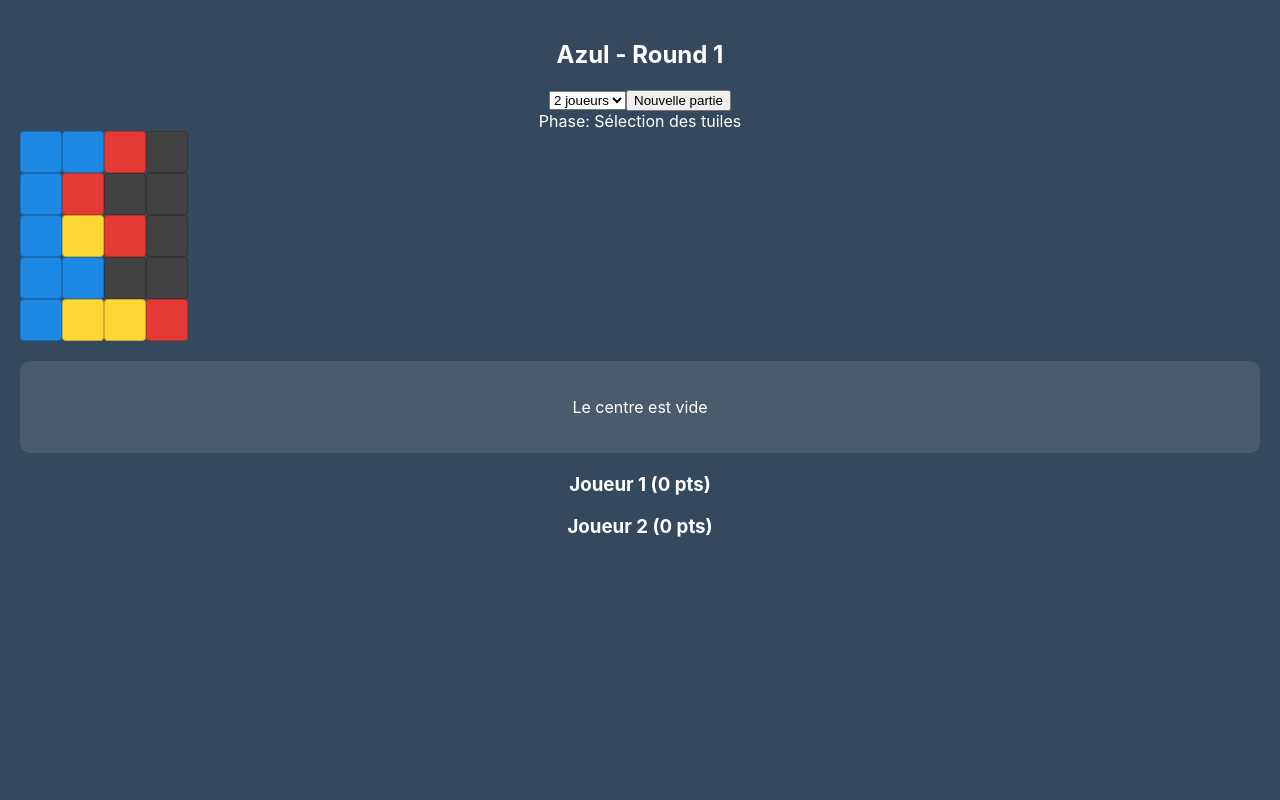
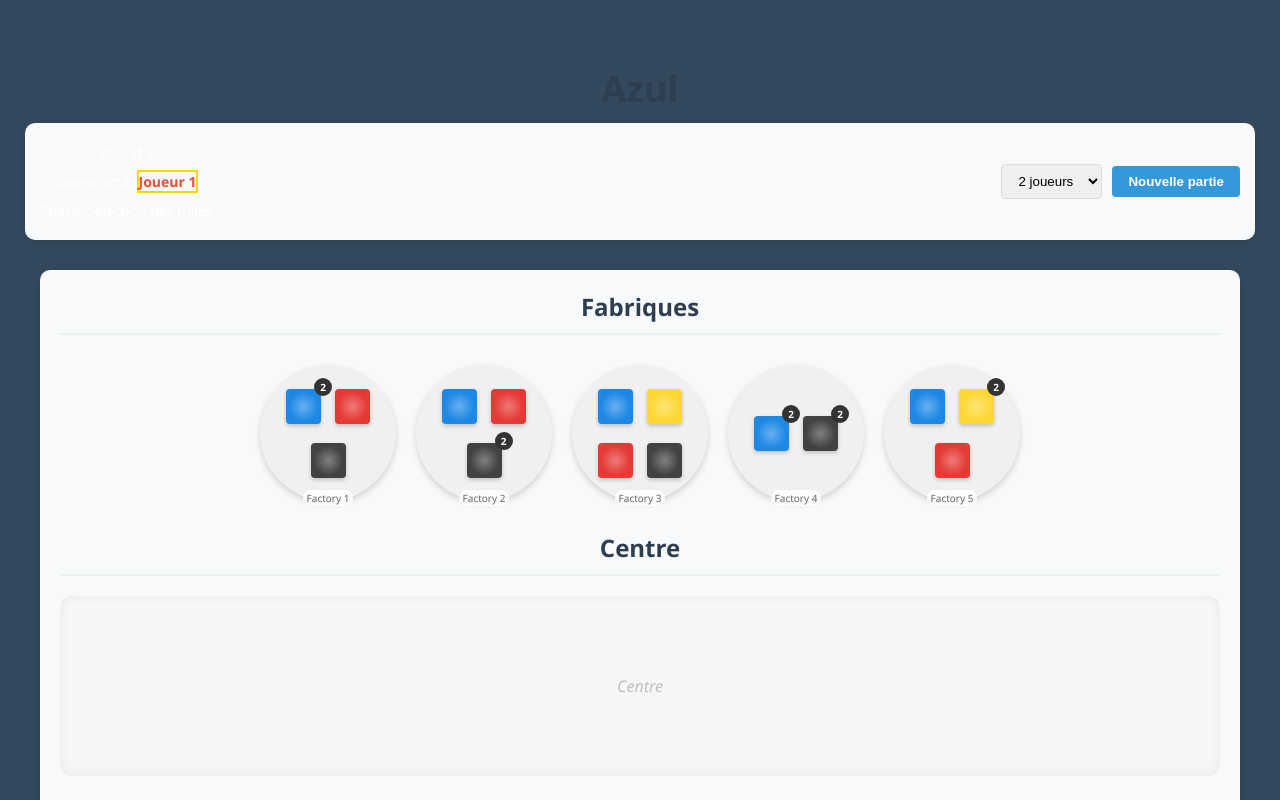
Before and after one commit to Matheo-Piget/azul, a React (Create React App) app: page / in a window 1280 px wide. Shown: the top 800 px of the page. Built offline with nearby package versions, Linux system fonts and the light colour scheme; the HTML template or start-up script is replaced by a standard one.

Commit message:
affiche plus correct

```diff
--- a/src/components/Board/GameBoard.tsx
+++ b/src/components/Board/GameBoard.tsx
@@ -3,6 +3,7 @@
 import PlayerBoard from '../PlayerBoard/PlayerBoard';
 import Center from '../Center/Center';
 import { useGame } from '../../state/GameContext';
+import './Gameboard.css';
 
 const GameBoard: React.FC = () => {
   const { gameState, startNewGame } = useGame();
@@ -23,40 +24,70 @@
     return <div>Chargement...</div>;
   }
 
+  // Trouver le joueur actif
+  const currentPlayer = gameState.players.find(p => p.id === gameState.currentPlayer);
+
   return (
     <div className="game-board">
+      <div className="game-header">
+        <h1>Azul</h1>
         <div className="game-info">
-        <h2>Azul - Round {gameState.roundNumber}</h2>
+          <div className="game-status">
+            <p className="round-info">Round {gameState.roundNumber}</p>
+            <p className="player-info">
+              Joueur actif: <span className="current-player">{currentPlayer?.name}</span>
+            </p>
+            <p className="phase-info">
+              Phase: {gameState.gamePhase === 'drafting' ? 'Sélection des tuiles' :
+                     gameState.gamePhase === 'tiling' ? 'Placement des tuiles' :
+                     gameState.gamePhase === 'scoring' ? 'Décompte des points' : 'Fin de partie'}
+            </p>
+          </div>
+
           <div className="game-controls">
             <select
               value={playerCount}
               onChange={(e) => setPlayerCount(parseInt(e.target.value))}
+              className="player-select"
             >
               <option value="2">2 joueurs</option>
               <option value="3">3 joueurs</option>
               <option value="4">4 joueurs</option>
             </select>
-          <button onClick={handleNewGame}>Nouvelle partie</button>
+            <button onClick={handleNewGame} className="new-game-btn">Nouvelle partie</button>
           </div>
-        <div className="game-phase">
-          Phase: {gameState.gamePhase === 'drafting' ? 'Sélection des tuiles' :
-                  gameState.gamePhase === 'tiling' ? 'Placement des tuiles' :
-                  gameState.gamePhase === 'scoring' ? 'Décompte des points' : 'Fin de partie'}
         </div>
       </div>
 
+      <div className="main-area">
+        <div className="factories-area">
+          <h2>Fabriques</h2>
           <div className="factories-container">
             {gameState.factories.map(factory => (
               <Factory key={factory.id} factoryId={factory.id} />
             ))}
           </div>
 
+          <div className="center-area">
+            <h2>Centre</h2>
             <Center />
+          </div>
+        </div>
 
+        <div className="players-area">
+          <h2>Plateaux des joueurs</h2>
           <div className="players-container">
             {gameState.players.map(player => (
-          <PlayerBoard key={player.id} playerId={player.id} />
+              <div
+                key={player.id}
+                className={`player-board-container ${player.id === gameState.currentPlayer ? 'active-player' : ''}`}
+              >
+                <h3>{player.name} {player.id === gameState.currentPlayer && '(actif)'}</h3>
+                <PlayerBoard playerId={player.id} />
+              </div>
             ))}
+          </div>
+        </div>
       </div>
     </div>
   );
--- a/src/components/Board/Gameboard.css
+++ b/src/components/Board/Gameboard.css
@@ -1,33 +1,148 @@
 .game-board {
-    display: flex;
-    flex-direction: column;
-    width: 100%;
   max-width: 1200px;
   margin: 0 auto;
   padding: 20px;
+  font-family: 'Segoe UI', Tahoma, Geneva, Verdana, sans-serif;
+}
+
+.game-header {
+  display: flex;
+  flex-direction: column;
+  align-items: center;
+  margin-bottom: 30px;
+}
+
+.game-header h1 {
+  color: #2c3e50;
+  font-size: 36px;
+  margin-bottom: 10px;
 }
 
 .game-info {
   display: flex;
   justify-content: space-between;
-    align-items: center;
-    margin-bottom: 20px;
+  width: 100%;
+  background-color: #f8f9fa;
+  padding: 15px;
+  border-radius: 10px;
+  box-shadow: 0 2px 10px rgba(0, 0, 0, 0.1);
+}
+
+.game-status {
+  display: flex;
+  flex-direction: column;
+}
+
+.game-status p {
+  margin: 5px 0;
+}
+
+.round-info, .player-info, .phase-info {
+  font-size: 14px;
+}
+
+.current-player {
+  font-weight: bold;
+  color: #e74c3c;
 }
 
 .game-controls {
   display: flex;
+  align-items: center;
   gap: 10px;
+}
+
+.player-select {
+  padding: 8px 12px;
+  border-radius: 4px;
+  border: 1px solid #ddd;
+}
+
+.new-game-btn {
+  padding: 8px 16px;
+  background-color: #3498db;
+  color: white;
+  border: none;
+  border-radius: 4px;
+  cursor: pointer;
+  font-weight: bold;
+}
+
+.new-game-btn:hover {
+  background-color: #2980b9;
+}
+
+.main-area {
+  display: flex;
+  flex-direction: column;
+  gap: 30px;
+}
+
+.factories-area, .players-area {
+  background-color: #f8f9fa;
+  padding: 20px;
+  border-radius: 10px;
+  box-shadow: 0 2px 10px rgba(0, 0, 0, 0.1);
+}
+
+.factories-area h2, .players-area h2 {
+  color: #2c3e50;
+  margin-top: 0;
+  border-bottom: 2px solid #ecf0f1;
+  padding-bottom: 10px;
 }
 
 .factories-container {
   display: flex;
   flex-wrap: wrap;
-    gap: 20px;
+  justify-content: center;
   margin-bottom: 20px;
 }
 
+.center-area {
+  margin-top: 20px;
+  text-align: center;
+}
+
 .players-container {
-    display: grid;
-    grid-template-columns: repeat(auto-fit, minmax(450px, 1fr));
+  display: flex;
+  flex-wrap: wrap;
+  justify-content: center;
   gap: 20px;
 }
+
+.player-board-container {
+  border: 2px solid #ecf0f1;
+  border-radius: 10px;
+  padding: 15px;
+  transition: all 0.3s ease;
+  min-width: 250px;
+}
+
+.player-board-container h3 {
+  margin-top: 0;
+  color: #34495e;
+  border-bottom: 1px solid #ecf0f1;
+  padding-bottom: 8px;
+}
+
+.active-player {
+  border-color: #3498db;
+  box-shadow: 0 0 15px rgba(52, 152, 219, 0.3);
+}
+
+/* Responsive design */
+@media (max-width: 768px) {
+  .game-info {
+    flex-direction: column;
+    gap: 15px;
+  }
+
+  .game-controls {
+    justify-content: flex-start;
+  }
+
+  .player-board-container {
+    width: 100%;
+  }
+}
--- a/src/components/Center/Center.css
+++ b/src/components/Center/Center.css
@@ -1,29 +1,78 @@
 .center {
+  min-width: 200px;
+  min-height: 150px;
+  margin: 20px auto;
+  padding: 15px;
+  background-color: #f5f5f5;
+  border-radius: 12px;
   display: flex;
   flex-direction: column;
+  justify-content: center;
   align-items: center;
-    margin: 20px 0;
-    padding: 20px;
-    background-color: rgba(255, 255, 255, 0.1);
-    border-radius: 10px;
+  position: relative;
+  box-shadow: inset 0 0 10px rgba(0, 0, 0, 0.1);
+}
+
+.center-empty {
+  display: flex;
+  justify-content: center;
+  align-items: center;
+  opacity: 0.6;
+}
+
+.center-placeholder {
+  font-style: italic;
+  color: #999;
 }
 
 .center-tiles {
   display: flex;
   flex-wrap: wrap;
+  justify-content: center;
+  max-width: 400px;
   gap: 5px;
 }
 
-  .first-player-token {
-    margin-bottom: 10px;
-    padding: 5px 10px;
-    background-color: gold;
-    border-radius: 50%;
-    font-weight: bold;
+.color-group {
+  display: flex;
+  flex-wrap: wrap;
+  margin: 5px;
+  position: relative;
+  justify-content: center;
 }
 
-  .color-group {
-    margin: 5px;
+.tile-count {
+  position: absolute;
+  top: -8px;
+  right: -8px;
+  background-color: #333;
+  color: white;
+  border-radius: 50%;
+  width: 18px;
+  height: 18px;
   display: flex;
-    gap: 3px;
+  justify-content: center;
+  align-items: center;
+  font-size: 11px;
 }
+
+.first-player-marker {
+  position: absolute;
+  top: 50%;
+  left: 50%;
+  transform: translate(-50%, -50%);
+  width: 30px;
+  height: 30px;
+  background-color: #333;
+  border-radius: 50%;
+  display: flex;
+  justify-content: center;
+  align-items: center;
+  z-index: 5;
+}
+
+.marker-icon {
+  color: white;
+  font-weight: bold;
+  font-size: 16px;
+}
--- a/src/components/Center/Center.tsx
+++ b/src/components/Center/Center.tsx
@@ -1,46 +1,70 @@
 import React from 'react';
 import Tile from '../Tile/Tile';
 import { useGame } from '../../state/GameContext';
+import { TileColor } from '../../models/types';
 import './Center.css';
 
 const Center: React.FC = () => {
-  const { gameState, selectTiles } = useGame();
+  const { gameState, selectTiles, selectedTiles } = useGame();
 
   // Vérifier si le centre est vide
   if (gameState.center.length === 0) {
-    return <div className="center center-empty">
-      <p>Le centre est vide</p>
-    </div>;
+    return (
+      <div className="center center-empty">
+        <div className="center-placeholder">Centre</div>
+      </div>
+    );
   }
 
   // Logique pour regrouper les tuiles par couleur
-  const tilesByColor: Record<string, number> = {};
+  const tilesByColor: Record<TileColor, number> = {
+    blue: 0,
+    yellow: 0,
+    red: 0,
+    black: 0,
+    teal: 0
+  };
 
   gameState.center.forEach(tile => {
-    if (!tilesByColor[tile.color]) {
-      tilesByColor[tile.color] = 0;
-    }
     tilesByColor[tile.color]++;
   });
 
+  // Vérifier si certaines tuiles sont déjà sélectionnées pour les mettre en évidence
+  const hasSelectedTiles = selectedTiles && selectedTiles.length > 0;
+  const selectedColor = hasSelectedTiles ? selectedTiles[0].color : null;
+
   return (
     <div className="center">
-      {gameState.firstPlayerToken && (
-        <div className="first-player-token">1er</div>
+      {gameState.firstPlayerToken === null && (
+        <div className="first-player-marker">
+          <span className="marker-icon">1</span>
+        </div>
       )}
 
       <div className="center-tiles">
-        {Object.entries(tilesByColor).map(([color, count]) => (
+        {Object.entries(tilesByColor).map(([color, count]) => {
+          if (count === 0) return null;
+
+          // Déterminer si ces tuiles sont sélectionnables
+          const isSelectable = !hasSelectedTiles || gameState.gamePhase !== 'drafting';
+          // Déterminer si ces tuiles sont actuellement sélectionnées
+          const isSelected = selectedColor === color && hasSelectedTiles;
+
+          return (
             <div key={color} className="color-group">
               {Array(count).fill(0).map((_, i) => (
                 <Tile
                   key={`center-${color}-${i}`}
-                color={color as any}
-                onClick={() => selectTiles(null, color as any)}
+                  color={color as TileColor}
+                  onClick={() => selectTiles(null, color as TileColor)}
+                  selected={isSelected}
+                  disabled={!isSelectable}
                 />
               ))}
+              {count > 1 && <span className="tile-count">{count}</span>}
             </div>
-        ))}
+          );
+        })}
       </div>
     </div>
   );
--- a/src/components/Factory/Factory.css
+++ b/src/components/Factory/Factory.css
@@ -1,4 +1,58 @@
 .factory {
-    display: flex;
-    flex-wrap: wrap;
-  }
+  position: relative;
+  width: 120px;
+  height: 120px;
+  background-color: #f0f0f0;
+  border-radius: 50%;
+  display: flex;
+  justify-content: center;
+  align-items: center;
+  margin: 10px;
+  box-shadow: 0 3px 6px rgba(0, 0, 0, 0.16);
+  padding: 8px;
+}
+
+.factory-inner {
+  display: flex;
+  flex-wrap: wrap;
+  justify-content: center;
+  align-items: center;
+  width: 90%;
+  height: 90%;
+}
+
+.factory-empty {
+  background-color: #e0e0e0;
+  opacity: 0.7;
+}
+
+.factory-color-group {
+  position: relative;
+  margin: 4px;
+}
+
+.factory-tile-count {
+  position: absolute;
+  top: -8px;
+  right: -8px;
+  background-color: #333;
+  color: white;
+  border-radius: 50%;
+  width: 18px;
+  height: 18px;
+  display: flex;
+  justify-content: center;
+  align-items: center;
+  font-size: 10px;
+  font-weight: bold;
+}
+
+.factory-id {
+  position: absolute;
+  bottom: -5px;
+  font-size: 10px;
+  color: #666;
+  background-color: rgba(255, 255, 255, 0.8);
+  padding: 1px 4px;
+  border-radius: 8px;
+}
--- a/src/components/Factory/Factory.tsx
+++ b/src/components/Factory/Factory.tsx
@@ -9,7 +9,7 @@
 }
 
 const Factory: React.FC<FactoryProps> = ({ factoryId }) => {
-  const { gameState, selectTiles } = useGame();
+  const { gameState, selectTiles, selectedTiles } = useGame();
 
   const factory = gameState.factories.find(f => f.id === factoryId);
 
@@ -19,7 +19,10 @@
 
   // Fonction pour sélectionner toutes les tuiles d'une certaine couleur
   const handleTileClick = (color: TileColor) => {
+    // Ne permettre la sélection que pendant la phase de draft et si aucune autre sélection n'est active
+    if (gameState.gamePhase === 'drafting' && (!selectedTiles || selectedTiles.length === 0)) {
       selectTiles(factoryId, color);
+    }
   };
 
   // Regrouper les tuiles par couleur pour l'affichage
@@ -35,19 +38,31 @@
     tilesByColor[tile.color]++;
   });
 
+  // Vérifier si des tuiles sont déjà sélectionnées (pour désactiver les autres)
+  const hasSelection = selectedTiles && selectedTiles.length > 0;
+
   return (
     <div className="factory">
+      <div className="factory-inner">
         {Object.entries(tilesByColor).map(([color, count]) => {
           if (count === 0) return null;
 
-        return Array(count).fill(0).map((_, index) => (
+          // Optimisation : afficher un groupe avec un nombre plutôt que plusieurs tuiles identiques
+          return (
+            <div key={color} className="factory-color-group">
               <Tile
-            key={`${factoryId}-${color}-${index}`}
                 color={color as TileColor}
                 onClick={() => handleTileClick(color as TileColor)}
+                disabled={hasSelection}
               />
-        ));
+              {count > 1 && (
+                <span className="factory-tile-count">{count}</span>
+              )}
+            </div>
+          );
         })}
+      </div>
+      <div className="factory-id">Factory {factoryId + 1}</div>
     </div>
   );
 };
--- a/src/components/PlayerBoard/PlayerBoard.tsx
+++ b/src/components/PlayerBoard/PlayerBoard.tsx
@@ -1,6 +1,7 @@
 import React from 'react';
 import Tile from '../Tile/Tile';
 import { useGame } from '../../state/GameContext';
+import './Playerboard.css';
 
 interface PlayerBoardProps {
   playerId: string;
--- a/src/components/Tile/Tile.css
+++ b/src/components/Tile/Tile.css
@@ -1,5 +1,57 @@
 .tile {
-    border-radius: 4px;
-    position: relative;
-    cursor: pointer;
-  }
+  border-radius: 4px;
+  position: relative;
+  cursor: pointer;
+  transition: all 0.2s ease-in-out;
+  box-shadow: 0 2px 4px rgba(0, 0, 0, 0.2);
+  margin: 3px;
+  overflow: hidden;
+}
+
+.tile-small {
+  width: 25px;
+  height: 25px;
+}
+
+.tile-medium {
+  width: 35px;
+  height: 35px;
+}
+
+.tile-large {
+  width: 45px;
+  height: 45px;
+}
+
+.tile.selected {
+  transform: translateY(-3px);
+  box-shadow: 0 4px 8px rgba(255, 255, 255, 0.4);
+  z-index: 10;
+}
+
+.tile.disabled {
+  opacity: 0.6;
+  cursor: not-allowed;
+}
+
+.tile.placed {
+  transform: none;
+  opacity: 1;
+  border-radius: 0;
+  margin: 0;
+  box-shadow: inset 0 0 3px rgba(0, 0, 0, 0.3);
+}
+
+.tile-pattern {
+  position: absolute;
+  top: 0;
+  left: 0;
+  right: 0;
+  bottom: 0;
+  background-image: radial-gradient(
+    circle at center,
+    rgba(255, 255, 255, 0.3) 5%,
+    transparent 60%
+  );
+  pointer-events: none;
+}
--- a/src/components/Tile/Tile.tsx
+++ b/src/components/Tile/Tile.tsx
@@ -8,6 +8,7 @@
   onClick?: () => void;
   selected?: boolean;
   disabled?: boolean;
+  placed?: boolean; // Pour les tuiles placées sur le mur
 }
 
 const Tile: React.FC<TileProps> = ({
@@ -15,37 +16,48 @@
   size = 'medium',
   onClick,
   selected = false,
-  disabled = false
+  disabled = false,
+  placed = false
 }) => {
-  const sizeMap = {
-    small: '30px',
-    medium: '40px',
-    large: '50px'
+  // Couleurs plus précises du jeu Azul
+  const colorMap: Record<TileColor, string> = {
+    blue: '#1e88e5',     // Bleu azulejos
+    yellow: '#fdd835',   // Jaune azulejos
+    red: '#e53935',      // Rouge azulejos
+    black: '#424242',    // Noir azulejos
+    teal: '#00897b'      // Turquoise azulejos
   };
 
-  const colorMap: Record<TileColor, string> = {
-    blue: '#1e88e5',
-    yellow: '#fdd835',
-    red: '#e53935',
-    black: '#424242',
-    teal: '#00897b'
+  const sizeClasses = {
+    small: 'tile-small',
+    medium: 'tile-medium',
+    large: 'tile-large'
   };
 
-  const style = {
-    backgroundColor: colorMap[color],
-    width: sizeMap[size],
-    height: sizeMap[size],
-    border: selected ? '2px solid white' : '1px solid rgba(0, 0, 0, 0.2)',
-    boxShadow: selected ? '0 0 5px white' : 'none',
-    opacity: disabled ? 0.5 : 1
+  const handleClick = () => {
+    if (!disabled && onClick) {
+      onClick();
+    }
   };
+
+  const tileClasses = [
+    'tile',
+    sizeClasses[size],
+    selected ? 'selected' : '',
+    disabled ? 'disabled' : '',
+    placed ? 'placed' : ''
+  ].filter(Boolean).join(' ');
 
   return (
     <div
-      className="tile"
-      style={style}
-      onClick={disabled ? undefined : onClick}
-    />
+      className={tileClasses}
+      style={{ backgroundColor: colorMap[color] }}
+      onClick={handleClick}
+      title={`Tuile ${color}`}
+    >
+      {/* Motif décoratif pour imiter le style azulejos */}
+      <div className="tile-pattern"></div>
+    </div>
   );
 };
 
```
Lines whose indentation alone changed are shown as unchanged.
